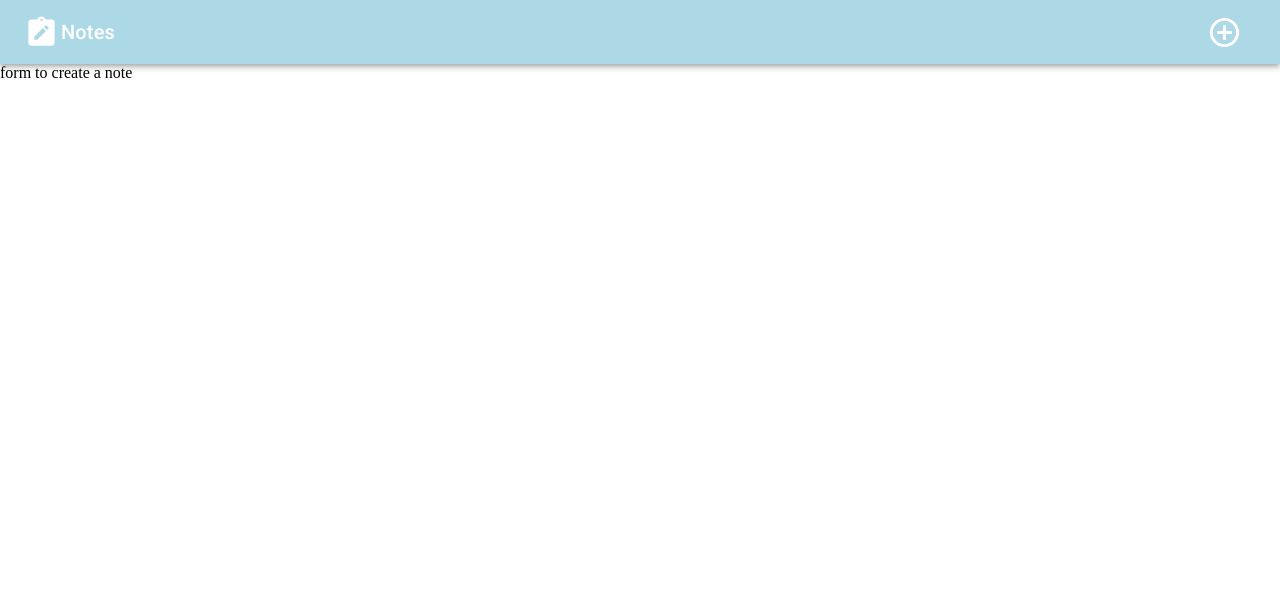
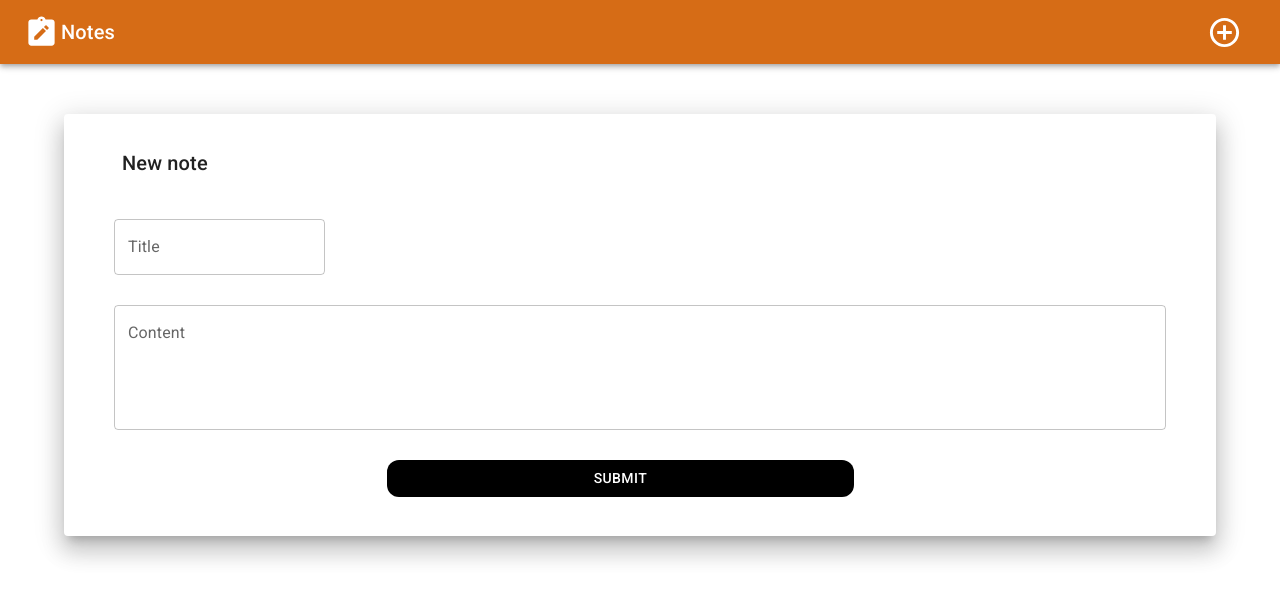
Before and after one commit to anthonynarine/Notes, a React (Create React App) app in the folder notes-redux/: page /note/add in a window 1280 px wide. Shown: the top 600 px of the page. Built offline with nearby package versions, Linux system fonts and the light colour scheme; no server answers.

Commit message:
Page design for create update and delete note completed

```diff
--- a/notes-redux/src/components/Header.js
+++ b/notes-redux/src/components/Header.js
@@ -28,7 +28,7 @@ function Header() {
   let navigate = useNavigate();
 
   return (
-    <AppBar sx={{ margin: 0, backgroundColor:"lightblue", }} position="sticky">
+    <AppBar sx={{ margin: 0, backgroundColor:"#D66C16", }} position="sticky">
       <StyledToolbar>
         <Typography
           onClick={() => navigate("/")}
--- a/notes-redux/src/components/NoteCard.jsx
+++ b/notes-redux/src/components/NoteCard.jsx
@@ -1,39 +1,46 @@
 import React from "react";
 
-import {Box,Card,CardContent,Typography,IconButton,CardHeader, CardActionArea,} from "@mui/material";
-import { DeleteOutlined, Height} from "@mui/icons-material";
+import {
+  Box,
+  Card,
+  CardContent,
+  Typography,
+  IconButton,
+  CardHeader,
+  CardActionArea,
+} from "@mui/material";
+import { DeleteOutlined, Height } from "@mui/icons-material";
 import styled from "@emotion/styled";
-
-
+import { useNavigate } from "react-router-dom";
 
 let IconButtonSx = styled(IconButton)({
-  color:"gray",
-  "&:hover":{
-    color:"red",
-    backgroundColor: "black"
-  }
+  color: "gray",
+  "&:hover": {
+    color: "red",
+    backgroundColor: "black",
+  },
 });
 
 let boxSx = {
   // height: 300,
   // width: 300,
-  marginTop:0,
+  marginTop: 0,
+  borderRadius: 5,
   boxShadow: 10,
-  "&:hover":{
-    border: "1px solid lightgreen"
-  }
-}
-
+  "&:hover": {
+    border: "2px  solid #FDB275",
+  },
+};
 
 function NoteCard({ title, body, created }) {
   return (
     <Box sx={boxSx}>
       <CardActionArea>
-      <Card>
+        <Card sx={{borderRadius:5}} >
           <CardHeader
             action={
-            <IconButtonSx color="red" >
-              <DeleteOutlined  />
+              <IconButtonSx color="red">
+                <DeleteOutlined />
               </IconButtonSx>
             }
             title={title}
--- /dev/null
+++ b/notes-redux/src/components/noteForem/NoteForm.jsx
@@ -0,0 +1,97 @@
+import React from "react";
+import { Container, Grid, TextField, Paper, Typography, Button } from "@mui/material";
+
+import { Create, Delete } from "@mui/icons-material";
+
+
+const pageStyles = {
+  btn: {
+    backgroundColor: "black",
+    color:"white",
+    width: "60%",
+    marginBottom:1,
+    borderRadius: 3,
+    "&:hover": {
+      backgroundColor: "#FF3F00",
+    },
+  },
+};
+
+
+function NoteForm({title, onClickEdit, onClickDelete, onSubmit}) {
+
+  const actionIcons = (
+    <>
+      <div>{onClickEdit && <Create />}</div>
+      <div>{onClickDelete && <Delete />}</div>
+    </>
+  );
+
+  const titleInput = (
+    <>
+      <TextField color="warning" id="title" label="Title" variant="outlined" />
+    </>
+  );
+  const contentInput = (
+    <>
+    <TextField
+      multiline
+      color="warning"
+      rows={4}
+      fullWidth
+      id="title"
+      label="Content"
+      variant="outlined"
+    />
+    </>
+  );
+
+  const submitBtn = <><Button
+  sx={pageStyles.btn}
+  >Submit</Button></>;
+
+  return (
+    <Container >
+      <Paper elevation={15} sx={{marginTop:"50px", paddingBottom:"1px"}}>
+      <Grid container justifyContent="center" marginTop="50px">
+        <Grid
+          container
+          spacing={1}
+          justifyContent="space-between"
+          marginBottom="40px"
+          marginTop="25px"
+          marginLeft="50px"
+          marginRight="50px"
+          xs={12}
+        >
+          <Grid item sx={8}>
+            <Typography variant="h6" >New note</Typography>
+          </Grid>
+          <Grid item sx={4}>
+            {actionIcons}
+          </Grid>
+        </Grid>
+      </Grid>
+      <form>
+        <Grid
+          xs={12}
+          item
+          alignItems="start"
+          marginLeft="50px"
+          marginBottom="30px"
+        >
+          {titleInput}
+        </Grid>
+        <Grid xs={12} marginBottom="30px" item marginLeft="50px" marginRight="50px">
+          {contentInput}
+        </Grid>
+      </form>
+        <Grid xs={12} marginBottom="30px" item marginLeft="28%" marginRight="50px">
+          {submitBtn}
+        </Grid>
+      </Paper>
+    </Container>
+  );
+}
+
+export default NoteForm;
--- a/notes-redux/src/container/NoteList.jsx
+++ b/notes-redux/src/container/NoteList.jsx
@@ -2,17 +2,23 @@ import { Container, Grid, Paper } from "@mui/material";
 import React from "react";
 import { useSelector } from "react-redux";
 import NoteCard from "../components/NoteCard";
+import { useNavigate, Link } from "react-router-dom";
 
 function NoteList(props) {
   //to access noteList from store
   const noteList = useSelector((store) => store.noteSlice.noteList);
 
+  const navigate = useNavigate();
+
   return (
-    <Container justifyContent="center" >
-      <Grid marginTop={3} container spacing={2} justifyContent="space-between" >
+    <Container justifyContent="center">
+      <Grid marginTop={3} container spacing={1} justifyContent="space-between">
         {noteList.map((note) => (
-          <Grid item key={note.id} xs={6} md={6} lg={4}>
-            <NoteCard title={note.title} body={note.body} date={note.created} />
+          <Grid onClick={()=>navigate(`/note/${note.id}`)} item key={note.id} xs={6} md={6} lg={4} xl={3}>
+            <NoteCard
+              title={note.title}
+              body={note.body}
+            />
           </Grid>
         ))}
       </Grid>
--- a/notes-redux/src/pages/NoteCreate.jsx
+++ b/notes-redux/src/pages/NoteCreate.jsx
@@ -1,10 +1,11 @@
 import React from 'react'
+import NoteForm from '../components/noteForem/NoteForm'
 
 function NoteCreate() {
   return (
     <div>
 
-      form to create a note
+      <NoteForm title="New Note" />
 
     </div>
   )
```
Lines whose indentation alone changed are shown as unchanged.
